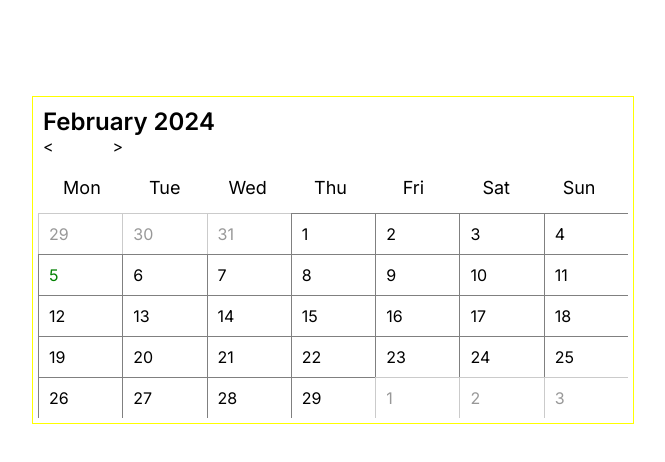
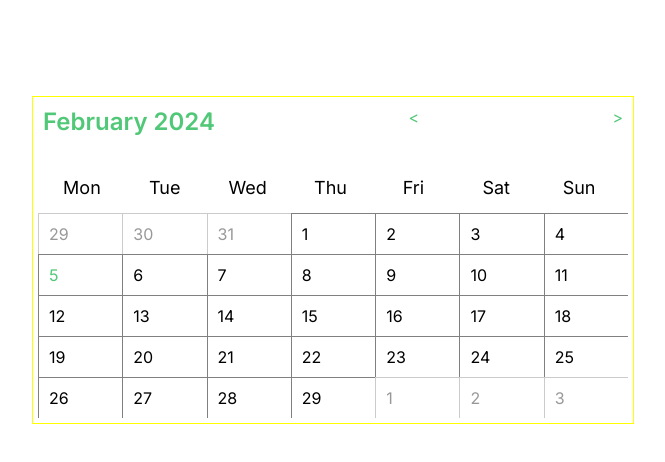
Before and after one commit to a10abrams/task_manager, a Next.js app: page / in a window 1280 px wide. Shown: the top 462 px of the page, without its empty margins (307-972 px from the left). Built offline with nearby package versions, Linux system fonts and the light colour scheme.

Commit message:
Update globals.css

```diff
--- a/src/styles/globals.css
+++ b/src/styles/globals.css
@@ -4,6 +4,8 @@
   --font-mono: ui-monospace, Menlo, Monaco, 'Cascadia Mono', 'Segoe UI Mono',
     'Roboto Mono', 'Oxygen Mono', 'Ubuntu Monospace', 'Source Code Pro',
     'Fira Mono', 'Droid Sans Mono', 'Courier New', monospace;
+
+  --accent-hex: #50C878;
 
   --foreground-rgb: 0, 0, 0;
   --background-start-rgb: 214, 219, 220;
@@ -21,23 +23,6 @@
     rgba(255, 255, 255, 1),
     rgba(255, 255, 255, 0)
   );
-
-  --tile-start-rgb: 239, 245, 249;
-  --tile-end-rgb: 228, 232, 233;
-  --tile-border: conic-gradient(
-    #00000080,
-    #00000040,
-    #00000030,
-    #00000020,
-    #00000010,
-    #00000010,
-    #00000080
-  );
-
-  --callout-rgb: 238, 240, 241;
-  --callout-border-rgb: 172, 175, 176;
-  --card-rgb: 180, 185, 188;
-  --card-border-rgb: 131, 134, 135;
 }
 
 @media (prefers-color-scheme: dark) {
@@ -100,18 +85,10 @@ a {
 
 .calendar_container {
   position: relative;
-  /* display: grid; */
   border: solid 1px yellow;
-  /*height: 400px;*/
   width: 600px;
   overflow: hidden;
 }
-
-/*.calendar_grid_container {
-  display: grid;
-  grid-template-columns: repeat(7, 1fr);
-  grid-gap: 5px;
-}*/
 
 .calendar_day {
     padding: 0;
@@ -124,23 +101,21 @@ a {
 .calendar_month_header {
     background-color: #fff;
     padding: 10px;
-    grid-column: 1;
+    display: grid;
     height: 50px;
 }
 
 .selected_month_header {
     font-size: 24px;
     font-weight: 600;
-    color: black;
+    color: var(--accent-hex);
 }
 
 .header_month_selectors {
     display: flex;
-    align-items: center;
     justify-content: space-between;
-    width: 80px;
     grid-column: 2;
-    color: black;
+    color: var(--accent-hex);
 }
 
 .header_month_selectors > * {
@@ -148,14 +123,10 @@ a {
 }
 
 .day_of_week {
-  /*display: grid;
-  grid-template-columns: repeat(7, 1fr);
-  height: 40px; */
   padding: 10px;
   background-color: #fff;
   color: black;
   font-size: 18px;
-  /* border-bottom: 1px solid gray; */
   list-style-type: none;
 
 }
@@ -214,7 +185,7 @@ li.day_grid.not_current_day {
 }
 
 .today_calendar_day> span {
-    color: green;
+    color: var(--accent-hex);
     border-radius: 9999px;
     background-color: var(--grey-800);
 }
```
